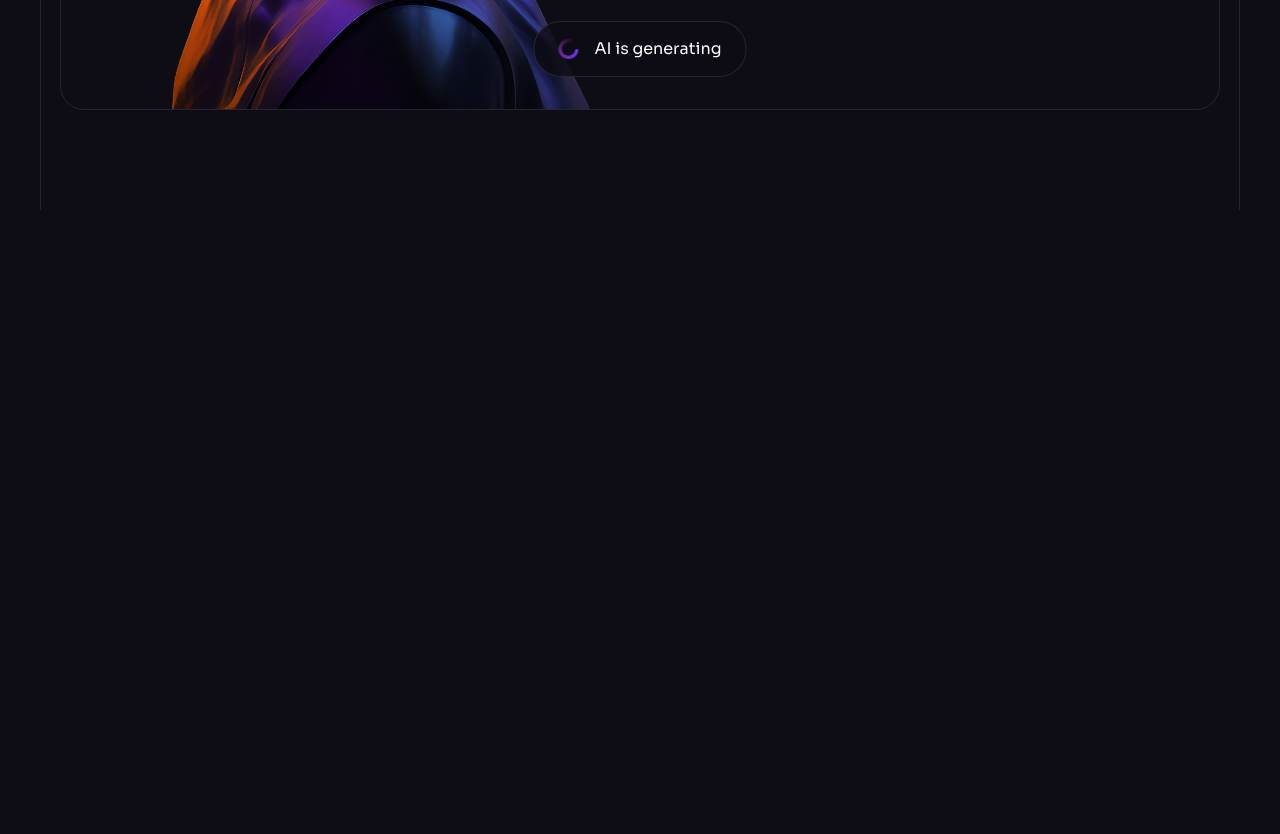
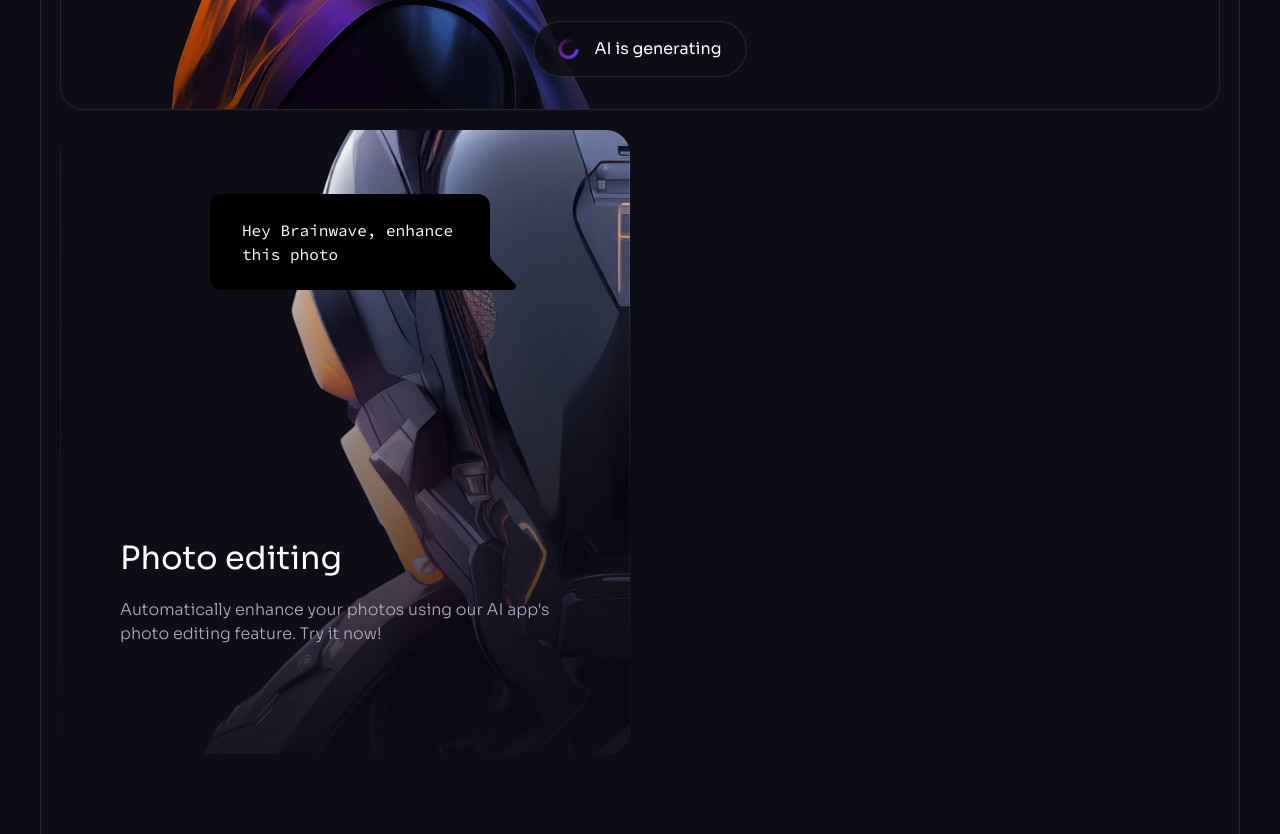
Before and after one commit to pallabofficial/kairocraft, a React (Vite) app: page / in a window 1280 px wide. Shown: the part 4560-5394 px from the top of the page. Before the commit the page ends 4770 px from the top, so only its background shows below. Built offline with nearby package versions, Linux system fonts and the light colour scheme.

Commit message:
created service-2 box:- added a new box for services-2 which is relatively smaller than the first box

```diff
--- a/src/components/Services.jsx
+++ b/src/components/Services.jsx
@@ -2,6 +2,7 @@ import { service1, service2, service3, check } from "../assets"
 import { brainwaveServices, brainwaveServicesIcons } from "../constants"
 import Generating from "./Generating"
 import Heading from "./Heading"
+import { PhotoChatMessage } from "./design/Services"
 import Section from "./section"
 
 const Services = () => {
@@ -10,9 +11,13 @@ const Services = () => {
 
         <div className="container">
 
-            <Heading title="Generative AI made for creators" text="Kairocraft unlocks the potential of AI-powered applications"/>          {/*Heading and text of teh section*/}
+            <Heading title="Generative AI made for creators" text="Kairocraft unlocks the potential of AI-powered applications"/>          {/*Heading and text of the section*/}
 
-            <div className="relative">
+            <div className="relative">     {/*the whole bento box wrapper*/}
+
+
+{/* ---------------------------------------------------(service-2) box-1(large box of the bento box)------------------------------------ */}
+
 
                 <div className="relative z-1 flex items-center h-[39rem] mb-5 p-8 border border-n-1/10 rounded-3xl overflow-hidden | lg:p-20 | xl:h-[46rem]">         {/*large box of the bento box*/}
 
@@ -38,6 +43,37 @@ const Services = () => {
                     <Generating className="absolute left-4 right-4 bottom-4 border-n-1/10 border | lg:left-1/2 lg:right-auto lg:bottom-8 lg:-translate-x-1/2 "/>                     {/*AI is generating box imported from Generating.jsx component*/}
 
                 </div>
+
+{/* ---------------------------------------------------(service-2) box-2 of the bento box------------------------------------ */}
+
+
+                <div className="relative z-1 grid gap-5 | lg:grid-cols-2">
+
+                    <div className="relative min-h-[39rem] border-n-1/10 rounded-3xl overflow-hidden">
+
+                        <div className="absolute inset-0">                                                                          {/*image wrapper for the second box*/}
+                            <img src={service2} className="h-full w-full object-cover" width={630} height={750} alt="robot" />      {/*image  for the second box imported from assets*/}
+                        </div>
+
+                        <div className="absolute inset-0 flex flex-col justify-end p-8 bg-gradient-to-b from-n-8/0 to-n-8/90 | lg:p-15 ">                                    {/*wrapper div containing the services descriptions in text*/}
+
+                            <h4 className="h4 mb-4">Photo editing</h4>
+                            <p className="body-2 mb-[3rem] text-n-3">Automatically enhance your photos using our AI app&apos;s photo editing feature. Try it now!</p>
+
+                        </div>
+
+                        <PhotoChatMessage/>                                   {/*chat message component imported from design*/}
+
+
+                    </div>
+
+                </div>
+
+
+{/* ---------------------------------------------------(service-3) box-3 of the bento box------------------------------------ */}
+
+
+
             </div>
 
         </div>
```
